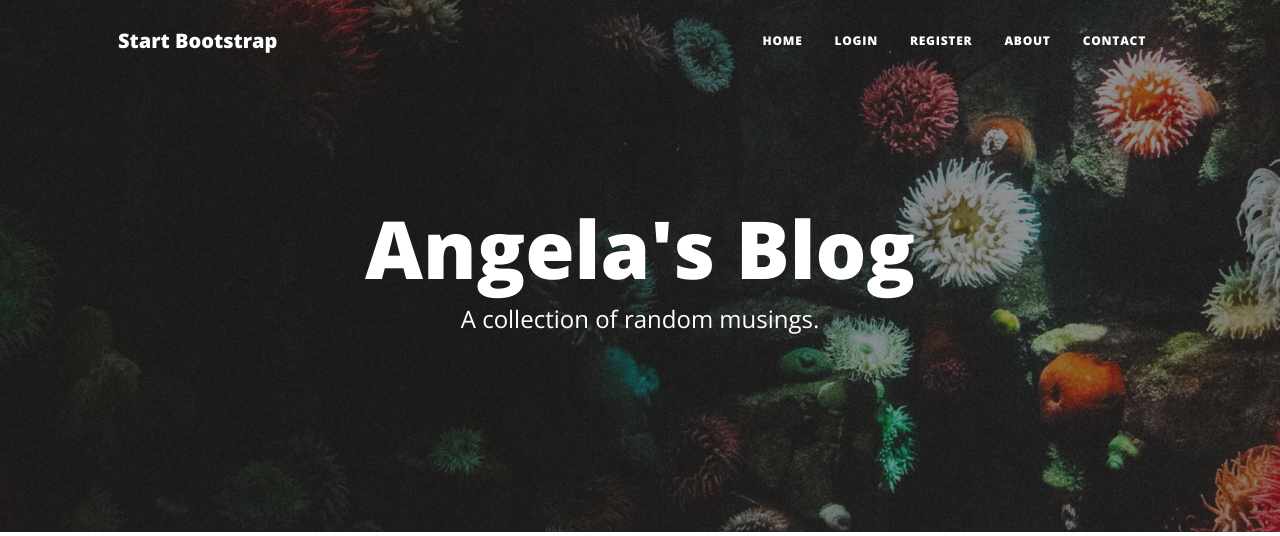
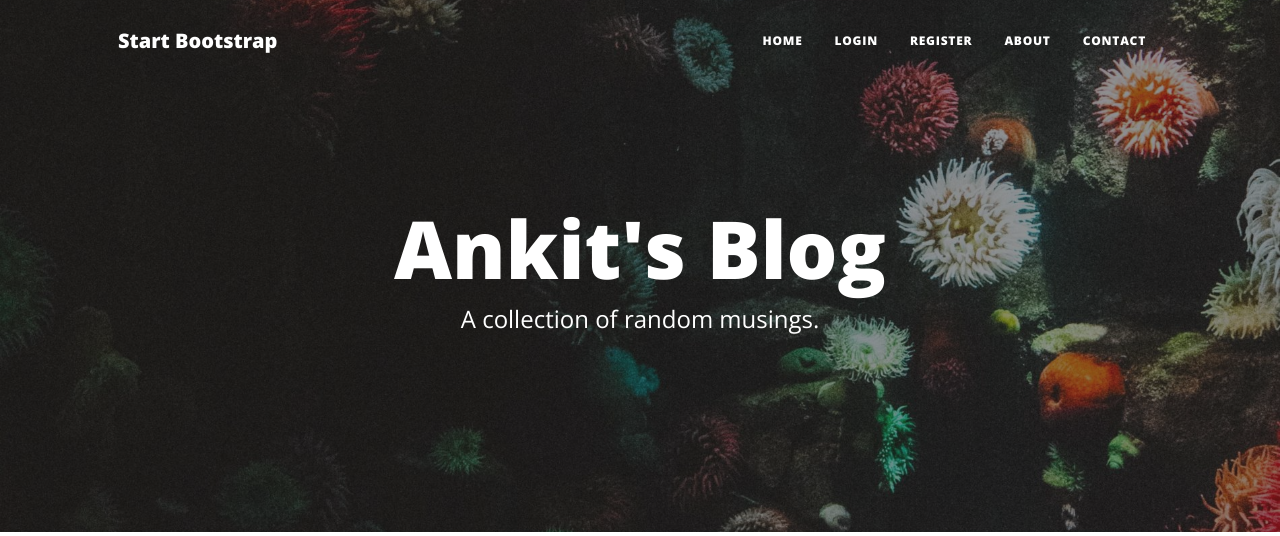
Before and after one commit to Ankit0200/website, a Flask app: page / in a window 1280 px wide. Shown: the top 536 px of the page. Run offline with Flask 3, Linux system fonts and the light colour scheme; data that the repository does not hold is empty; some libraries are stand-ins or nearby versions.

Commit message:
Update index.html
name change

```diff
--- a/templates/index.html
+++ b/templates/index.html
@@ -9,7 +9,7 @@
     <div class="row gx-4 gx-lg-5 justify-content-center">
       <div class="col-md-10 col-lg-8 col-xl-7">
         <div class="site-heading">
-          <h1>Angela's Blog</h1>
+          <h1>Ankit's Blog</h1>
           <span class="subheading">A collection of random musings.</span>
         </div>
       </div>
```
